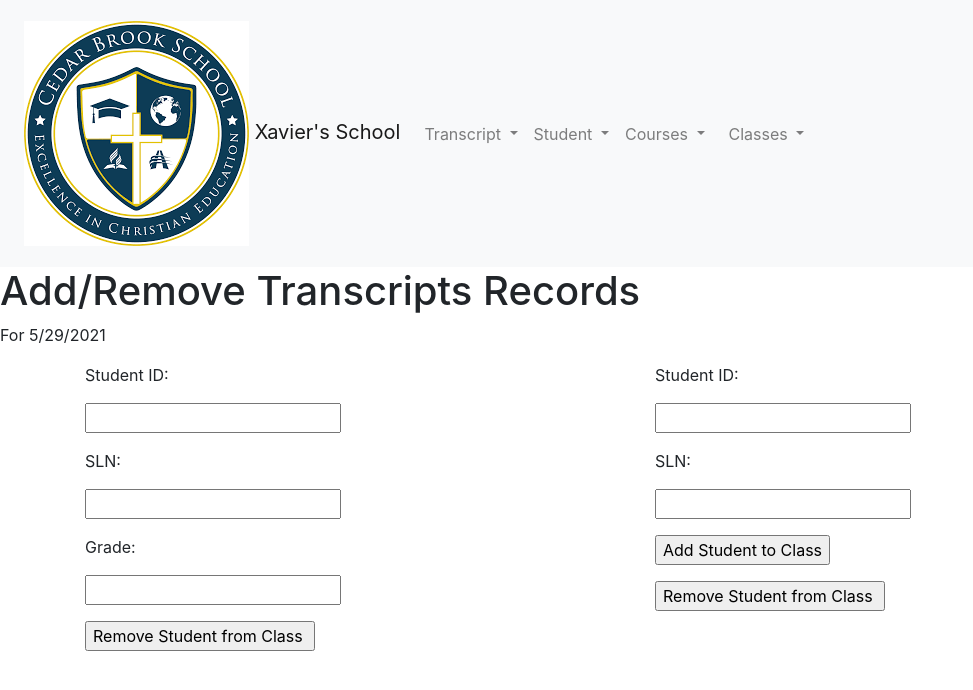
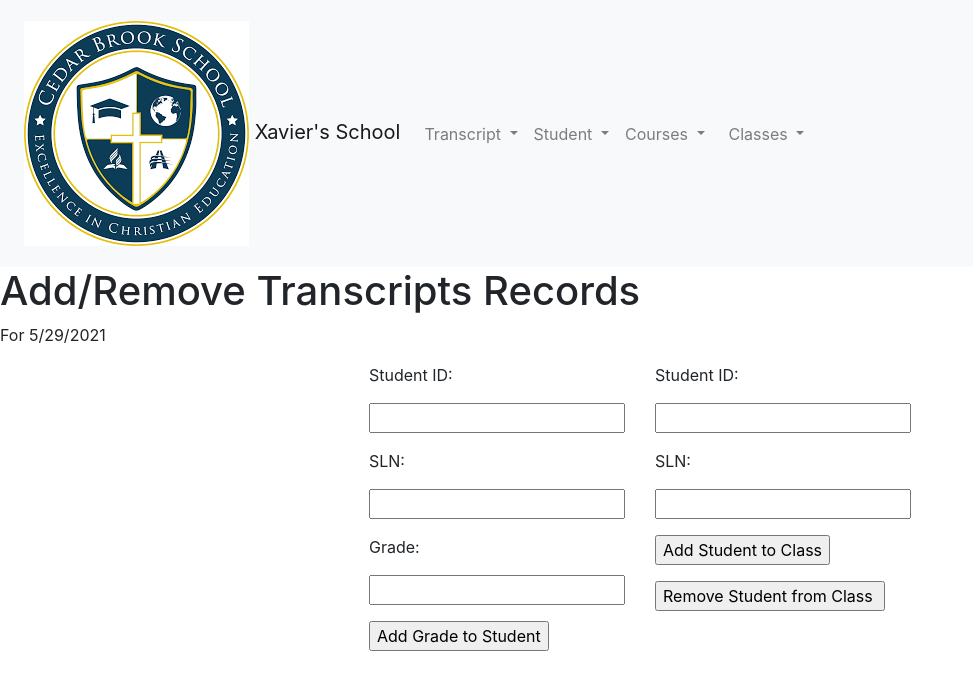
Before and after one commit to altaiiiir/Student-Roster-Website, a Flask app: page /TranscriptAddRemove in a window 1280 px wide. Shown: the top 690 px of the page, without its empty margins (0-973 px from the left). Run offline with Flask 2, Linux system fonts and the light colour scheme; some libraries are stand-ins or nearby versions.

Commit message:
Modified add and remove transcript

```diff
--- a/App.py
+++ b/App.py
@@ -104,7 +104,13 @@ def TranscriptFilter():
 def TranscriptAddRemove():
    if request.method == "POST":
       studentID = request.form["studentID"]
+      if studentID == '':
+         flash("Enter In Student ID", "info")
+         return render_template("Transcriptaddremove.html")
       SLN = request.form["SLN"]
+      if SLN == '':
+         flash("Enter in SLN", "info")
+         return render_template("Transcriptaddremove.html")
       cur.execute('SELECT ID FROM Course_Info WHERE SLN = %s', [SLN])
       classIDs = cur.fetchall()
       if classIDs.__len__() == 0:
@@ -118,7 +124,7 @@ def TranscriptAddRemove():
             flash("Student is not Enrolled in the Class", "info")
             return render_template("Transcriptaddremove.html")
          cur.execute('''DELETE FROM Transcript WHERE classID = %s AND studentID = %s''', (int(classID), studentID))
-      elif 'addStudent':
+      elif 'addStudent' in request.form:
          try:
             grade = request.form["grade"]
          except:
@@ -133,19 +139,23 @@ def TranscriptAddRemove():
             else:
                flash("Student is Already in the Class", "info")
                return render_template("Transcriptaddremove.html")
+      else:
+         grade = request.form["grade"]
+         if grade == '':
+            flash("Enter Grade", "info")
+            return render_template("Transcriptaddremove.html")
+         #adding grade
+         cur.execute('''SELECT studentID FROM Transcript WHERE studentid = %s AND classID = %s''',(studentID, classID))
+         isConnection = cur.fetchall()
+         if isConnection.__len__() == 0:
+            flash("Student is not Enrolled in the Class", "info")
+            return render_template("Transcriptaddremove.html")
          else:
-            #adding grade
-            cur.execute('''SELECT studentID FROM Transcript WHERE studentid = %s AND classID = %s''',(studentID, classID))
-            isConnection = cur.fetchall()
-            if isConnection.__len__() == 0:
-               flash("Student is not Enrolled in the Class", "info")
+            if float(grade) < 0.0 or float(grade) > 4.0:
+               flash("Not a valid grade", "info")
                return render_template("Transcriptaddremove.html")
-            else:
-               if float(grade) < 0.0 or float(grade) > 4.0:
-                  flash("Not a valid grade", "info")
-                  return render_template("Transcriptaddremove.html")
-               cur.execute('''UPDATE Transcript SET
-                  finalGrade = %s WHERE studentID = %s AND classID = %s''', (grade, studentID, int(classID)))
+            cur.execute('''UPDATE Transcript SET
+               finalGrade = %s WHERE studentID = %s AND classID = %s''', (grade, studentID, int(classID)))
       con.commit()
       return redirect(url_for("Transcript"))
    else:
--- a/templates/transcriptaddremove.html
+++ b/templates/transcriptaddremove.html
@@ -5,8 +5,7 @@
 <p>For 5/29/2021</p>
 
 <div class="container">
-   <div class ="row">
-      <div class="col-sm">
+   <div class="d-flex justify-content-center">
       {% with messages = get_flashed_messages() %}
       {% if messages %}
          {% for msg in messages %}
@@ -14,14 +13,21 @@
          {% endfor %}
       {% endif %}
       {% endwith %}
+   </div>
+</div>
+
+<div class="container">
+   <div class="d-flex justify-content-center">
+      <div class ="row">
+         <div class="col-sm">
             <form action="#" method="post">
                <p> Student ID: </p>
                <p> <input type="number" step="1" name="studentID" /></p>
                <p> SLN: </p>
                <p> <input type="number" step="1" name="SLN" /></p>
                <p> Grade: </p>
-            <p> <input type="number" name="grade" /></p>
-            <p><input type="submit" name="delete" value="Remove Student from Class " /></p>
+               <p> <input type="number" step=".1" name="grade" /></p>
+               <p><input type="submit" name="addRemoveStudent" value="Add Grade to Student" /></p>
             </form>
          </div>
          <div class="col-sm">
@@ -36,4 +42,5 @@
          </div>
       </div>
    </div>
+</div>
 {% endblock %}
```
Lines whose indentation alone changed are shown as unchanged.
